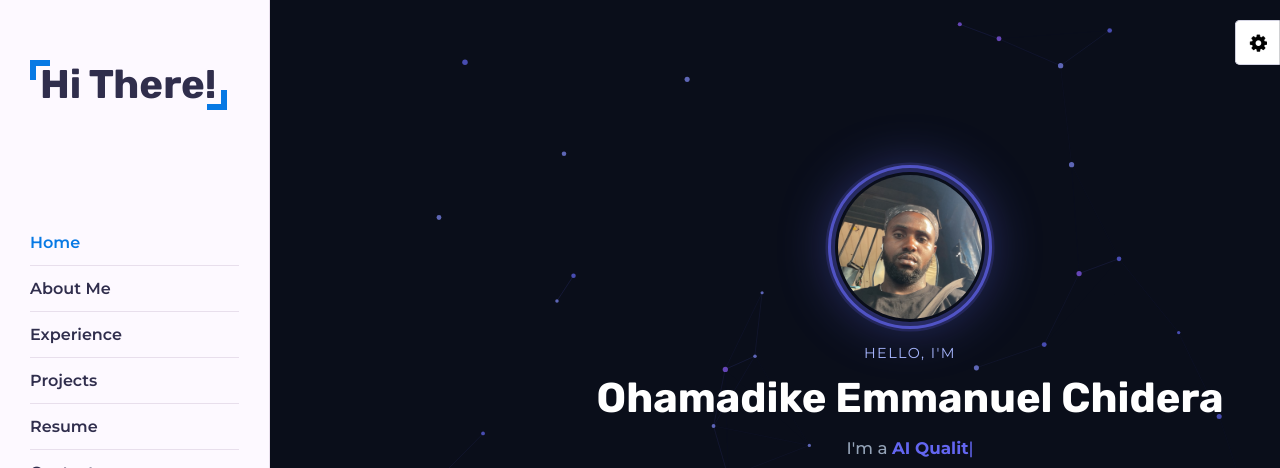
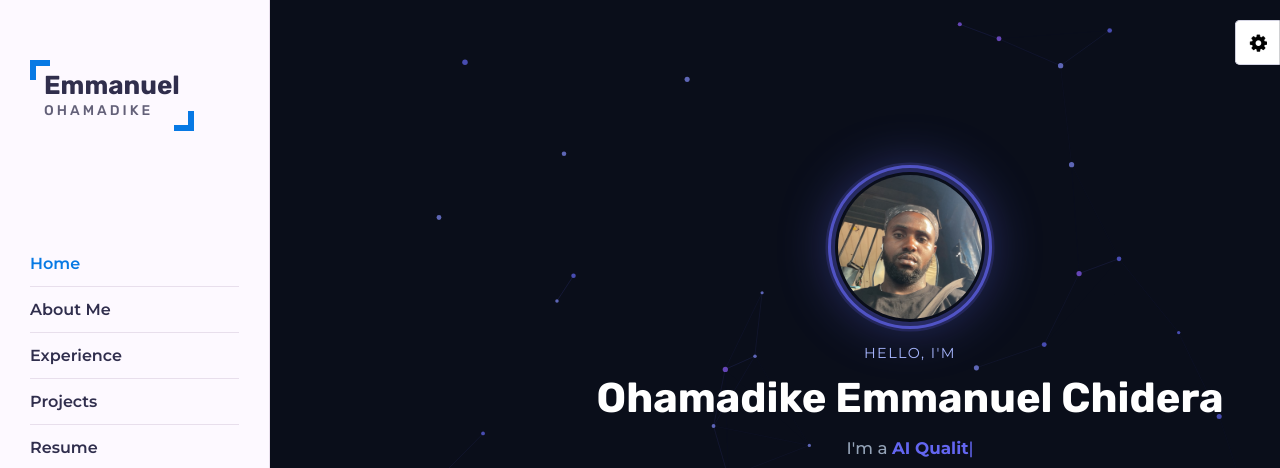
Before and after one commit to EmmaSantos11/my-portfolio, a plain HTML site: page index.html in a window 1280 px wide. Shown: the top 468 px of the page. Drawn offline with Linux system fonts and the light colour scheme.

```diff
--- a/assets/style/style.css
+++ b/assets/style/style.css
@@ -203,15 +203,26 @@
   padding: 30px 0;
 }
 .aside .logo a{
-  font-size: 40px;
   color: #302e4c;
   font-family: 'Rubik', sans-serif;
+  text-decoration: none;
+  display: inline-flex;
+  flex-direction: column;
+  position: relative;
+  padding: 10px 14px;
+}
+.aside .logo a .first-name{
+  font-size: 26px;
   font-weight: 700;
-  text-decoration: none;
-  display: inline-block;
-  position: relative;
-  padding: 0 10px;
-  line-height: 50px;
+  line-height: 1.2;
+}
+.aside .logo a .last-name{
+  font-size: 14px;
+  font-weight: 400;
+  letter-spacing: 3px;
+  text-transform: uppercase;
+  opacity: 0.75;
+  line-height: 1.4;
 }
 .aside .logo a::before{
   content: '';
--- a/index.html
+++ b/index.html
@@ -4,7 +4,7 @@
     <meta charset="utf-8">
     <title>Ohamadike Chidera Emmanuel</title>
     <meta name="viewport" content="width=device-width, initial-scale=1">
-    <link rel="icon" href="assets/imgs/FX.png">
+    <link rel="icon" href="assets/imgs/favicon.png">
     <link rel="stylesheet" href="./assets/style/style.css" type="text/css">
     <link rel="stylesheet" href="./assets/style/blue.css" type="text/css">
     <link rel="stylesheet" title="purple" class="alternate-style" href="./assets/style/purple.css" type="text/css" disabled>
@@ -23,7 +23,7 @@
       <div class="aside">
         <div class="nav-toggler"><span></span></div>
         <div class="aside-inner">
-          <div class="logo"><a href="index.html"> Hi There!</a></div>
+          <div class="logo"><a href="index.html"><span class="first-name">Emmanuel</span><span class="last-name">Ohamadike</span></a></div>
           <nav class="nav">
             <ul>
               <li><a href="index.html" class="active"> Home </a></li>
```
Also changed, not shown: about.html (+2 -2 lines), contact.html (+2 -2 lines), experience.html (+2 -2 lines), projects.html (+2 -2 lines), resume.html (+2 -2 lines), assets/imgs/favicon.png (added).
